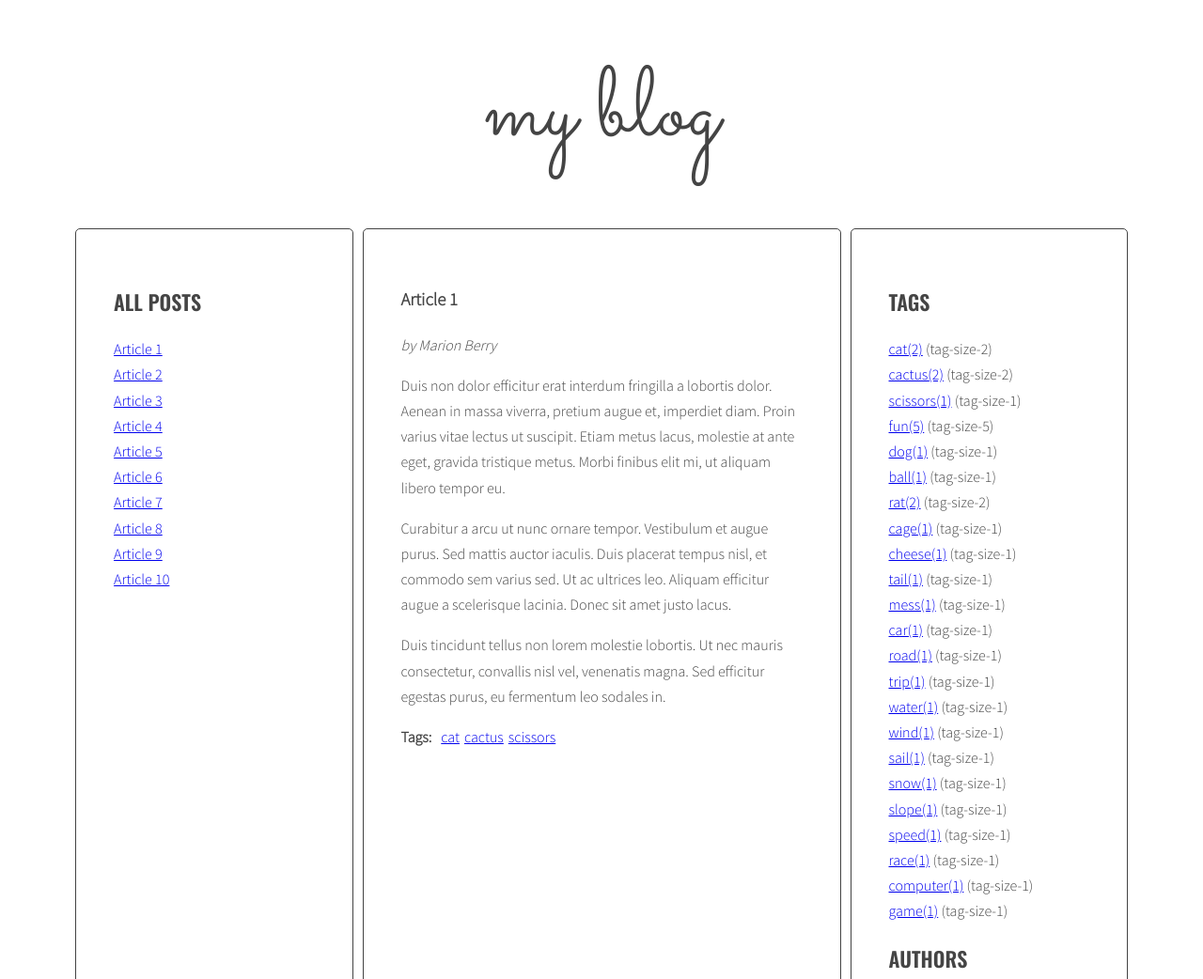
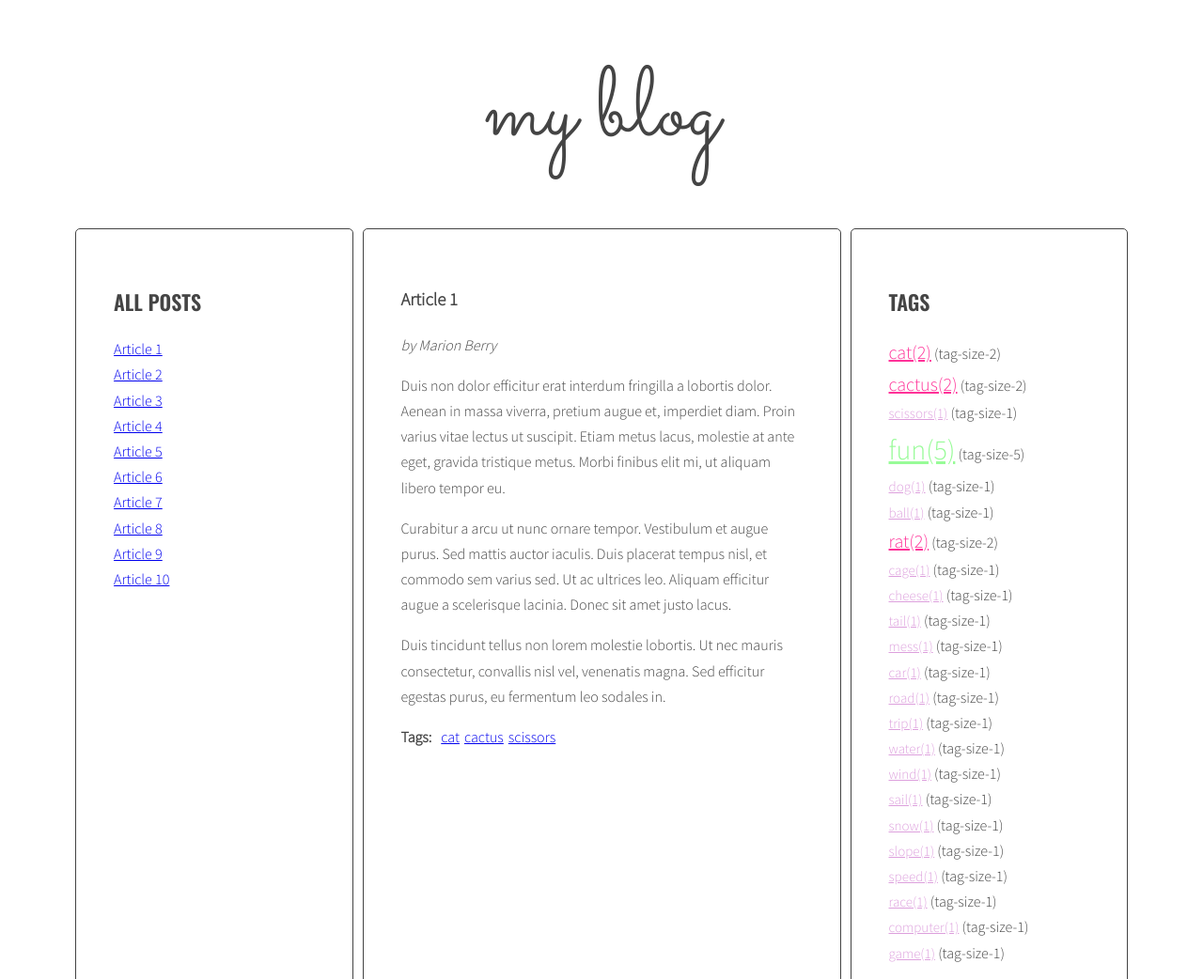
Before and after one commit to Kubakie/javascript-blog, a website: page index.html in a window 1280 px wide. Shown: the top 1042 px of the page at 94% size. Drawn offline with nearby package versions, Linux system fonts and the light colour scheme.

Commit message:
add classes to tagsCloud

```diff
--- a/js/script.js
+++ b/js/script.js
@@ -139,7 +139,7 @@ function generateTags() {
         const tagLinkHTML = ' (' + calculateTagClass(allTags[tag], tagsParams) + ') ';
         console.log('tagLinkHTML:', tagLinkHTML);
 
-        const linkhtml = '<li><a class="' + calculateTagClass(allTags[tag], tagsParams) + '" href="#tag-' + tag + '">' + tag +  '(' + allTags[tag] +')' + '</a>' + tagLinkHTML + '</li>'
+        const linkhtml = '<li><a class="' + calculateTagClass(allTags[tag], tagsParams) + '" href="#tag-'  + tag + '">' + tag +  '(' + allTags[tag] +')' + '</a>' + tagLinkHTML + '</li>'
         allTagsHTML += linkhtml;
 
          // [NEW] END LOOP: for each tag in allTags /
--- a/sass/style.scss
+++ b/sass/style.scss
@@ -87,7 +87,6 @@ body {
     list-style-type: none;
     margin: 0;
     padding: 0;
-
     .active {
         font-weight: bold;
     }
@@ -100,7 +99,28 @@ body {
 }
 
 /* Authors */
-
+/* Tags Cloud*/
+/*Tag Size*/
+.tag-size-1 {
+  font-size: 15px;
+  color: #DDA0DD;
+}
+.tag-size-2 {
+  font-size: 20px;
+  color:	#ff3399;
+}
+.tag-size-3 {
+  font-size: 25px;
+  color: #40E0D0;
+}
+.tag-size-4{
+  font-size: 30px;
+  color: #98FB98;
+}
+.tag-size-5{
+  font-size: 30px;
+  color: #98FB98;
+}
 .authors {
     li {
         margin-bottom: 12px;
```
Also changed, not shown: css/style.css, 1 other file.
